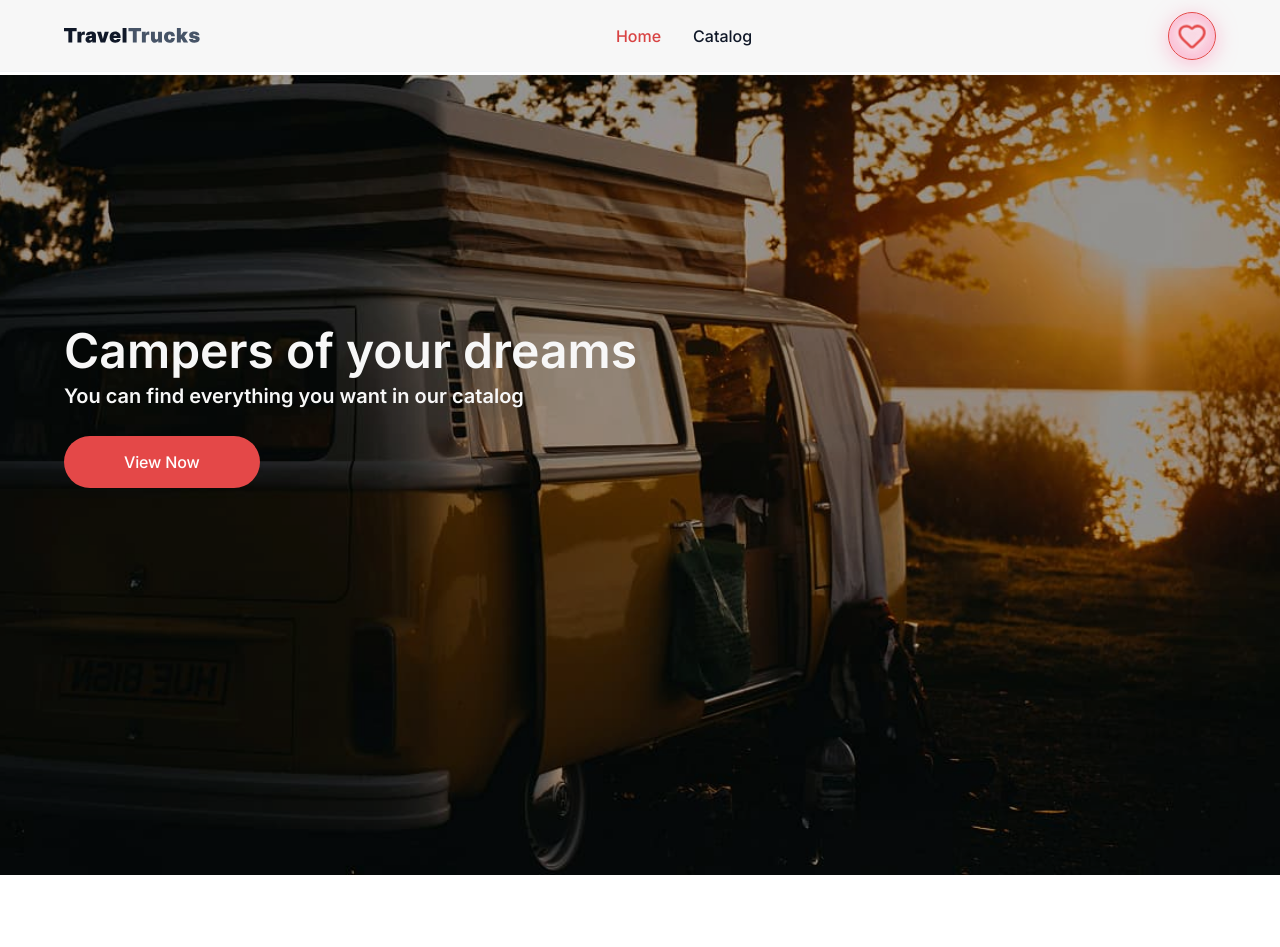
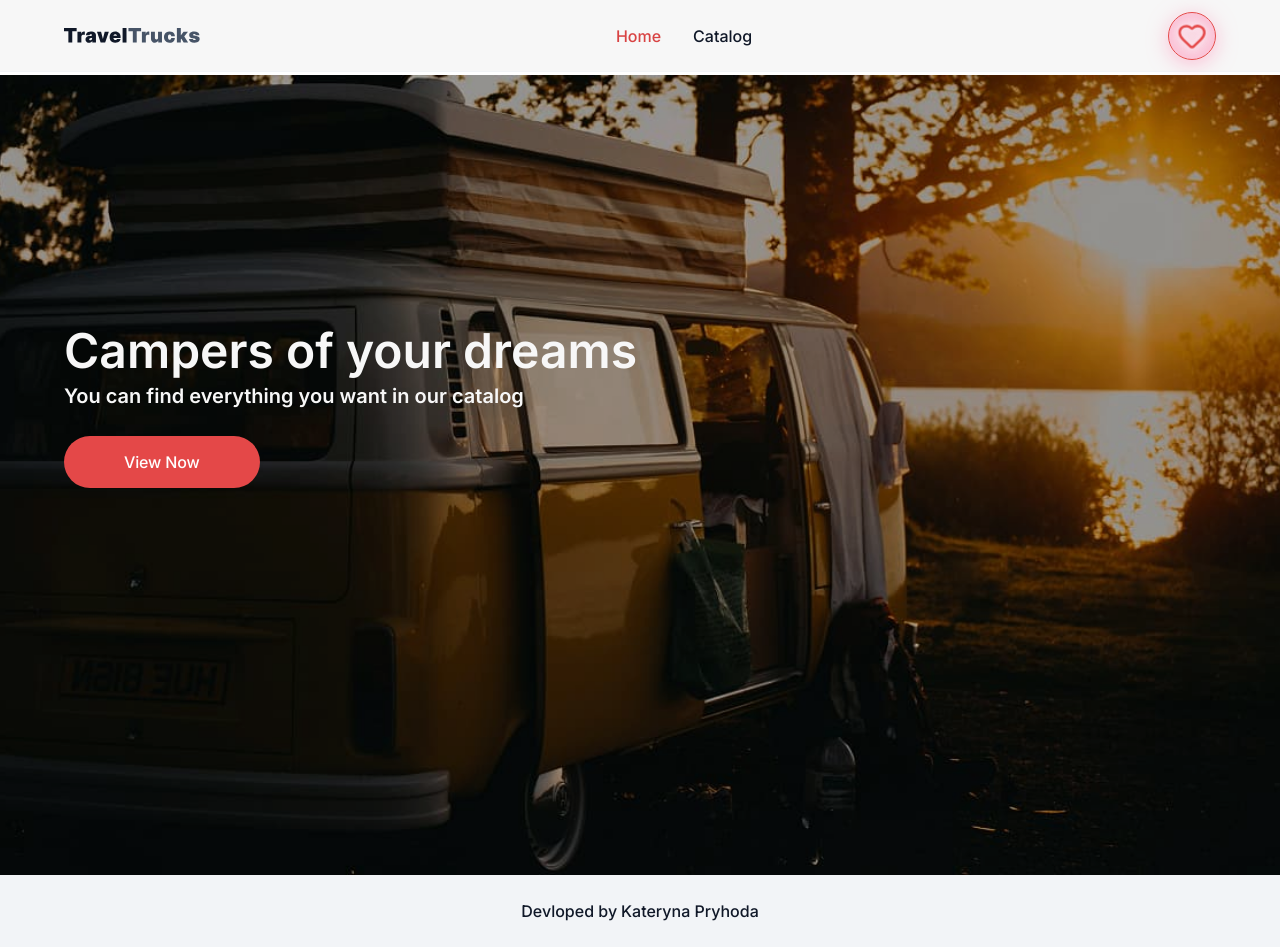
Before and after one commit to netkatya/travel-trucks-rent, a Next.js app: page / in a window 1280 px wide. Before the commit the page ends 875 px from the top, so only its background shows below. Built offline with nearby package versions, Linux system fonts and the light colour scheme.

Commit message:
footer done

```diff
--- a/app/layout.tsx
+++ b/app/layout.tsx
@@ -3,6 +3,7 @@ import { Inter } from "next/font/google";
 import "./globals.css";
 import Header from "@/components/Header/Header";
 import ScrollToTopBtn from "@/components/ScrollToTop/ScrollToTop";
+import Footer from "@/components/Footer/Footer";
 
 const inter = Inter({
   variable: "--font-family",
@@ -46,7 +47,7 @@ export default function RootLayout({
       <body className={`${inter.variable} antialiased`}>
         <Header />
         {children}
-
+        <Footer />
         <ScrollToTopBtn />
       </body>
     </html>
--- /dev/null
+++ b/components/Footer/Footer.tsx
@@ -0,0 +1,21 @@
+import Link from "next/link";
+
+export default function Footer() {
+  return (
+    <footer className="py-6 bg-(--badges)">
+      <div className="container">
+        <div className="flex gap-1 justify-center">
+          <p className="font-medium text-base leading-[150%] text-center">
+            Devloped by
+          </p>
+          <Link
+            className="font-medium text-base leading-[150%] text-center hover:text-(--button-hover)"
+            href="https://www.linkedin.com/in/kateryna-pryhoda/"
+          >
+            Kateryna Pryhoda
+          </Link>
+        </div>
+      </div>
+    </footer>
+  );
+}
```
